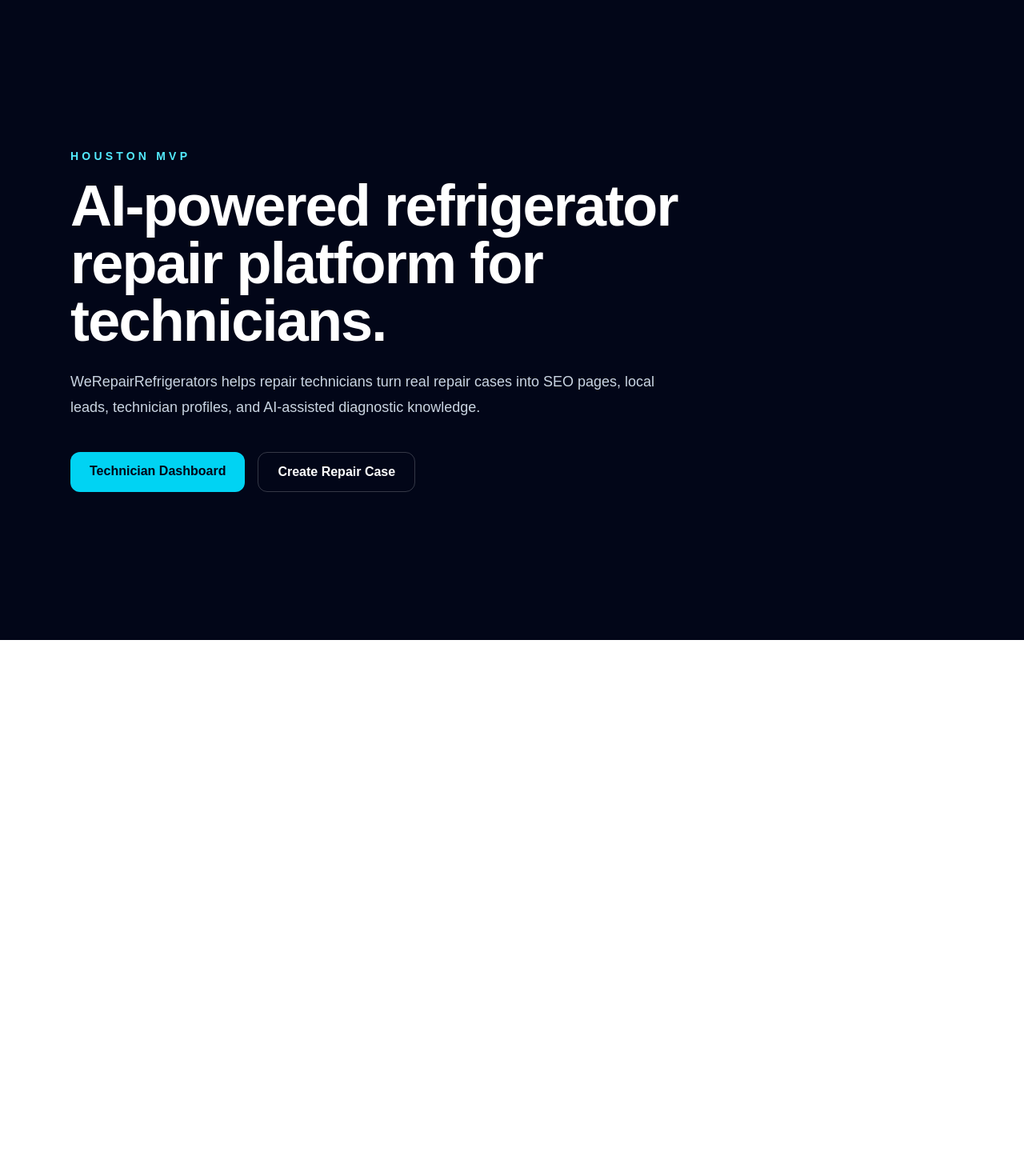
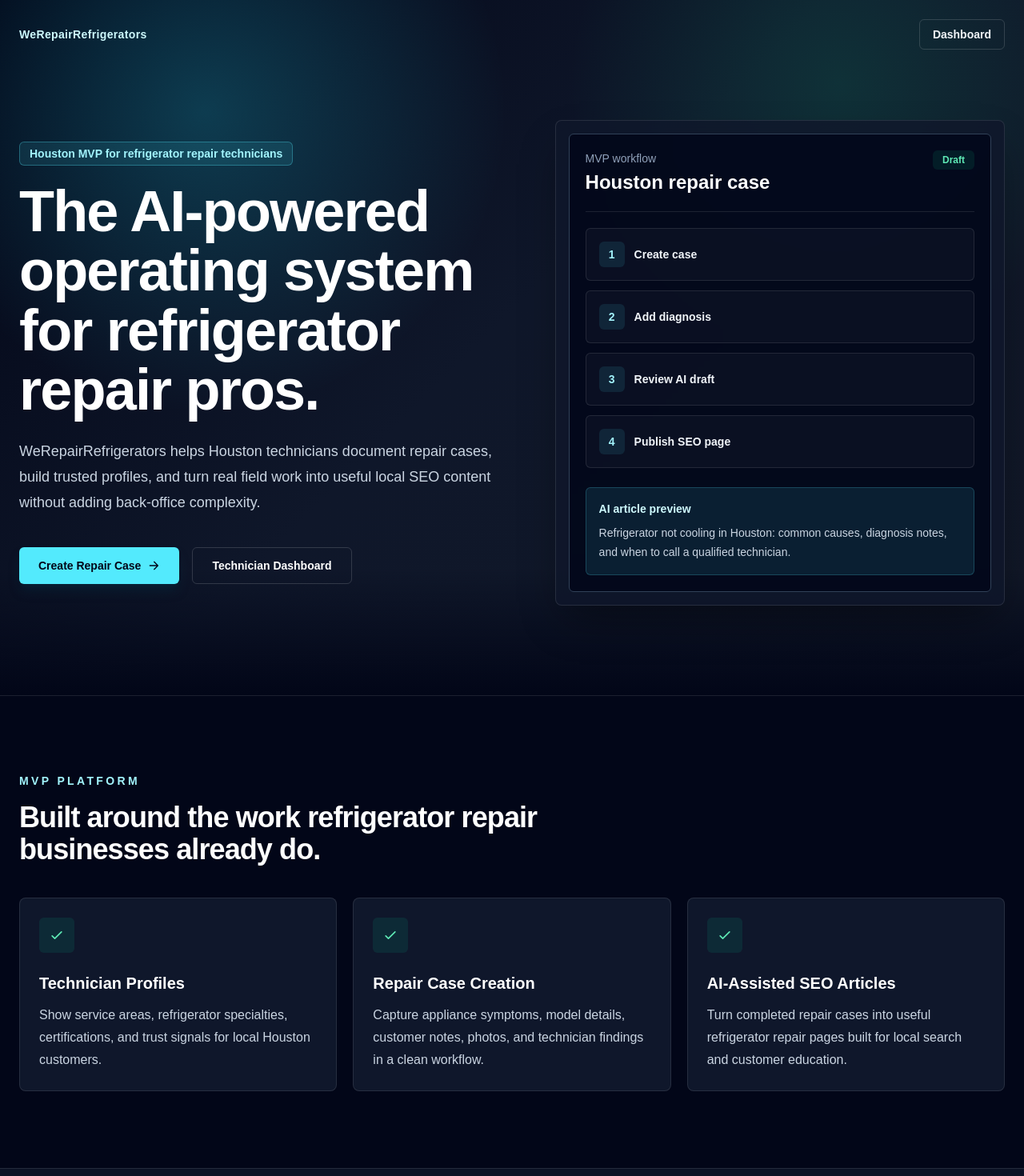
Before and after one commit to SerhiiTa/WeRepairRefrigerators, a Next.js app in the folder frontend/: page / in a window 1280 px wide. Shown: the top 1470 px of the page at 80% size. Before the commit the page ends 800 px from the top, so only its background shows below. Built offline with nearby package versions, Linux system fonts and the light colour scheme.

Commit message:
Homepage SaaS redesign

```diff
--- a/frontend/src/app/layout.tsx
+++ b/frontend/src/app/layout.tsx
@@ -13,8 +13,9 @@
 });
 
 export const metadata: Metadata = {
-  title: "Create Next App",
-  description: "Generated by create next app",
+  title: "WeRepairRefrigerators | Houston Refrigerator Repair MVP",
+  description:
+    "A focused dark SaaS platform for Houston refrigerator repair technicians to create repair cases, manage profiles, and publish AI-assisted SEO content.",
 };
 
 export default function RootLayout({
--- a/frontend/src/app/page.tsx
+++ b/frontend/src/app/page.tsx
@@ -1,36 +1,191 @@
+const features = [
+  {
+    title: "Technician Profiles",
+    description:
+      "Show service areas, refrigerator specialties, certifications, and trust signals for local Houston customers.",
+  },
+  {
+    title: "Repair Case Creation",
+    description:
+      "Capture appliance symptoms, model details, customer notes, photos, and technician findings in a clean workflow.",
+  },
+  {
+    title: "AI-Assisted SEO Articles",
+    description:
+      "Turn completed repair cases into useful refrigerator repair pages built for local search and customer education.",
+  },
+];
+
+const platformSteps = ["Create case", "Add diagnosis", "Review AI draft", "Publish SEO page"];
+
+function ArrowIcon() {
+  return (
+    <svg
+      aria-hidden="true"
+      className="h-4 w-4"
+      fill="none"
+      viewBox="0 0 24 24"
+      stroke="currentColor"
+      strokeWidth="2"
+    >
+      <path d="M5 12h14M13 5l7 7-7 7" strokeLinecap="round" strokeLinejoin="round" />
+    </svg>
+  );
+}
+
+function CheckIcon() {
+  return (
+    <svg
+      aria-hidden="true"
+      className="h-5 w-5"
+      fill="none"
+      viewBox="0 0 24 24"
+      stroke="currentColor"
+      strokeWidth="2"
+    >
+      <path d="m5 13 4 4L19 7" strokeLinecap="round" strokeLinejoin="round" />
+    </svg>
+  );
+}
+
 export default function Home() {
   return (
-    <main className="min-h-screen bg-slate-950 text-white">
-      <section className="mx-auto flex min-h-screen max-w-6xl flex-col justify-center px-6 py-20">
-        <div className="max-w-3xl">
-          <p className="mb-4 text-sm font-semibold uppercase tracking-[0.3em] text-cyan-300">
-            Houston MVP
+    <main className="min-h-screen overflow-hidden bg-slate-950 text-white">
+      <section className="relative isolate border-b border-white/10">
+        <div className="absolute inset-0 -z-10 bg-[radial-gradient(circle_at_20%_16%,rgba(34,211,238,0.24),transparent_30%),radial-gradient(circle_at_82%_12%,rgba(16,185,129,0.16),transparent_26%),linear-gradient(135deg,#020617_0%,#0f172a_48%,#111827_100%)]" />
+        <div className="absolute inset-x-0 bottom-0 -z-10 h-40 bg-gradient-to-t from-slate-950 to-transparent" />
+
+        <nav className="mx-auto flex max-w-7xl items-center justify-between px-6 py-6">
+          <a href="#" className="text-sm font-bold tracking-wide text-cyan-100">
+            WeRepairRefrigerators
+          </a>
+          <a
+            href="/dashboard"
+            className="hidden rounded-md border border-white/15 px-4 py-2 text-sm font-semibold text-slate-100 transition hover:border-cyan-300 hover:text-white sm:inline-flex"
+          >
+            Dashboard
+          </a>
+        </nav>
+
+        <div className="mx-auto grid max-w-7xl gap-12 px-6 pb-20 pt-12 lg:grid-cols-[1.05fr_0.95fr] lg:items-center lg:pb-28 lg:pt-16">
+          <div>
+            <p className="mb-5 inline-flex rounded-md border border-cyan-300/30 bg-cyan-300/10 px-3 py-1 text-sm font-semibold text-cyan-200">
+              Houston MVP for refrigerator repair technicians
             </p>
 
-          <h1 className="text-5xl font-bold tracking-tight md:text-7xl">
-            AI-powered refrigerator repair platform for technicians.
+            <h1 className="max-w-4xl text-5xl font-bold leading-[1.03] tracking-tight text-white md:text-7xl">
+              The AI-powered operating system for refrigerator repair pros.
             </h1>
 
-          <p className="mt-6 text-lg leading-8 text-slate-300">
-            WeRepairRefrigerators helps repair technicians turn real repair cases
-            into SEO pages, local leads, technician profiles, and AI-assisted
-            diagnostic knowledge.
+            <p className="mt-6 max-w-2xl text-lg leading-8 text-slate-300">
+              WeRepairRefrigerators helps Houston technicians document repair cases,
+              build trusted profiles, and turn real field work into useful local SEO
+              content without adding back-office complexity.
             </p>
 
             <div className="mt-10 flex flex-col gap-4 sm:flex-row">
               <a
+                href="/repair-cases/new"
+                className="inline-flex items-center justify-center gap-2 rounded-md bg-cyan-300 px-6 py-3 text-sm font-bold text-slate-950 shadow-lg shadow-cyan-950/40 transition hover:bg-cyan-200"
+              >
+                Create Repair Case
+                <ArrowIcon />
+              </a>
+              <a
                 href="/dashboard"
-              className="rounded-xl bg-cyan-400 px-6 py-3 text-center font-semibold text-slate-950 hover:bg-cyan-300"
+                className="inline-flex items-center justify-center rounded-md border border-white/15 px-6 py-3 text-sm font-bold text-white transition hover:border-emerald-300 hover:bg-white/5"
               >
                 Technician Dashboard
               </a>
+            </div>
+          </div>
 
-            <a
-              href="/repair-cases/new"
-              className="rounded-xl border border-white/20 px-6 py-3 text-center font-semibold text-white hover:bg-white/10"
+          <div className="rounded-lg border border-white/10 bg-slate-900/80 p-4 shadow-2xl shadow-black/40 backdrop-blur">
+            <div className="rounded-md border border-slate-700 bg-slate-950/80 p-5">
+              <div className="flex items-start justify-between gap-4 border-b border-white/10 pb-5">
+                <div>
+                  <p className="text-sm text-slate-400">MVP workflow</p>
+                  <h2 className="mt-1 text-2xl font-bold text-white">Houston repair case</h2>
+                </div>
+                <span className="rounded-md bg-emerald-400/10 px-3 py-1 text-xs font-bold text-emerald-300">
+                  Draft
+                </span>
+              </div>
+
+              <div className="mt-5 space-y-3">
+                {platformSteps.map((step, index) => (
+                  <div
+                    key={step}
+                    className="flex items-center gap-3 rounded-md border border-white/10 bg-white/[0.03] p-4"
                   >
-              Create Repair Case
-            </a>
+                    <span className="flex h-8 w-8 shrink-0 items-center justify-center rounded-md bg-cyan-300/10 text-sm font-bold text-cyan-200">
+                      {index + 1}
+                    </span>
+                    <span className="text-sm font-semibold text-slate-100">{step}</span>
+                  </div>
+                ))}
+              </div>
+
+              <div className="mt-6 rounded-md border border-cyan-300/20 bg-cyan-300/10 p-4">
+                <p className="text-sm font-semibold text-cyan-100">AI article preview</p>
+                <p className="mt-2 text-sm leading-6 text-slate-300">
+                  Refrigerator not cooling in Houston: common causes, diagnosis notes,
+                  and when to call a qualified technician.
+                </p>
+              </div>
+            </div>
+          </div>
+        </div>
+      </section>
+
+      <section className="mx-auto max-w-7xl px-6 py-20 lg:py-24">
+        <div className="max-w-3xl">
+          <p className="text-sm font-bold uppercase tracking-[0.24em] text-cyan-200">
+            MVP platform
+          </p>
+          <h2 className="mt-4 text-3xl font-bold tracking-tight text-white md:text-4xl">
+            Built around the work refrigerator repair businesses already do.
+          </h2>
+        </div>
+
+        <div className="mt-10 grid gap-5 md:grid-cols-3">
+          {features.map((feature) => (
+            <article
+              key={feature.title}
+              className="rounded-lg border border-white/10 bg-slate-900 p-6 transition hover:border-cyan-300/50"
+            >
+              <div className="flex h-11 w-11 items-center justify-center rounded-md bg-emerald-400/10 text-emerald-300">
+                <CheckIcon />
+              </div>
+              <h3 className="mt-6 text-xl font-bold text-white">{feature.title}</h3>
+              <p className="mt-3 leading-7 text-slate-300">{feature.description}</p>
+            </article>
+          ))}
+        </div>
+      </section>
+
+      <section className="border-t border-white/10 bg-slate-900/70">
+        <div className="mx-auto grid max-w-7xl gap-8 px-6 py-16 lg:grid-cols-[0.8fr_1.2fr] lg:items-center">
+          <div>
+            <p className="text-sm font-bold uppercase tracking-[0.24em] text-emerald-300">
+              Houston first
+            </p>
+            <h2 className="mt-4 text-3xl font-bold tracking-tight text-white md:text-4xl">
+              Focused on refrigerator repair before expanding anywhere else.
+            </h2>
+          </div>
+
+          <div className="grid gap-4 sm:grid-cols-3">
+            {[
+              ["Local MVP", "Designed for the Houston market."],
+              ["Repair only", "No broad appliance marketplace."],
+              ["Secure foundation", "Ready for auth and Supabase later."],
+            ].map(([title, description]) => (
+              <div key={title} className="rounded-lg border border-white/10 bg-slate-950 p-5">
+                <h3 className="font-bold text-white">{title}</h3>
+                <p className="mt-2 text-sm leading-6 text-slate-400">{description}</p>
+              </div>
+            ))}
           </div>
         </div>
       </section>
```
Lines whose indentation alone changed are shown as unchanged.
